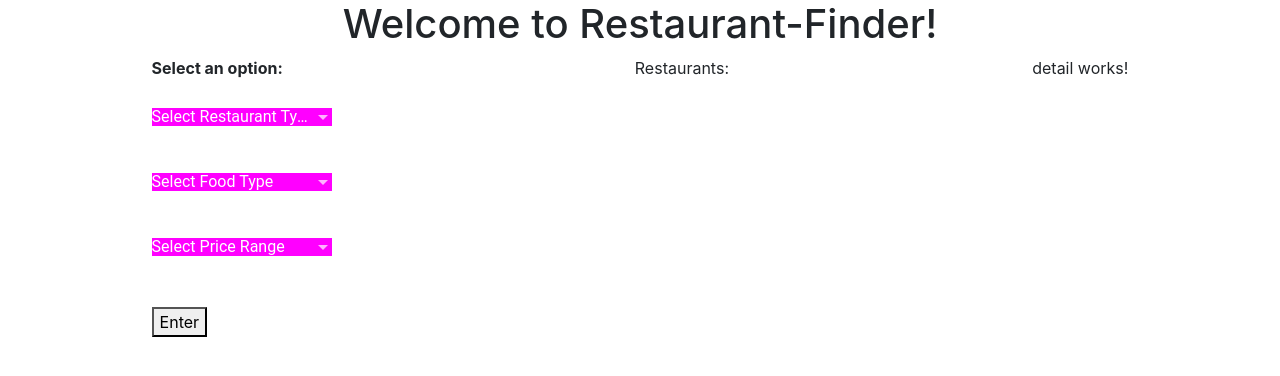
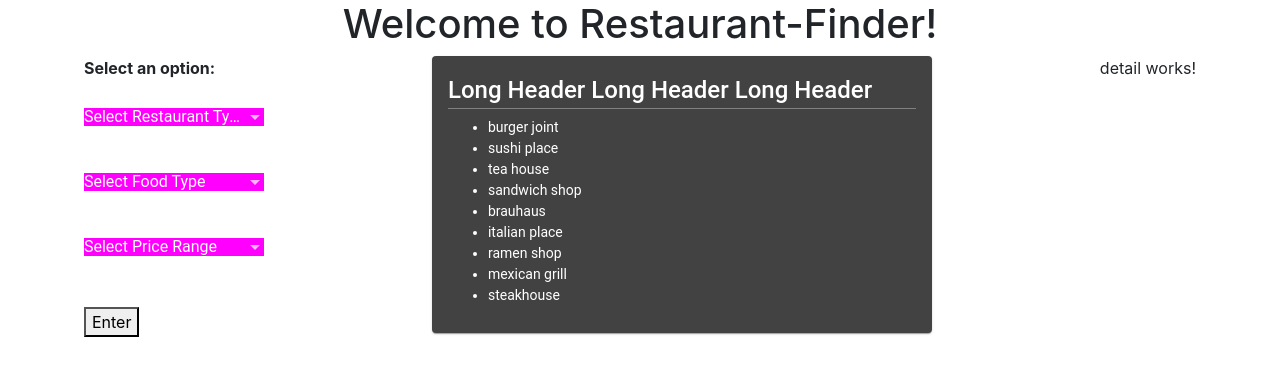
Before and after one commit to benjaminalbertson/Restaurant-Finder, an Angular app in the folder Restaurant-Finder/: page / in a window 1280 px wide. Shown: the top 376 px of the page. Built offline with nearby package versions, Linux system fonts and the light colour scheme.

Commit message:
Added basic list functionality and added several mock items to the mock dataset

```diff
--- a/Restaurant-Finder/src/app/app.module.ts
+++ b/Restaurant-Finder/src/app/app.module.ts
@@ -3,6 +3,7 @@ import { NgModule } from '@angular/core';
 import {MatSelectModule} from '@angular/material/select';
 import {BrowserAnimationsModule} from '@angular/platform-browser/animations';
 import { FormsModule } from '@angular/forms';
+import {MatCardModule} from '@angular/material/card';
 
 
 import { AppComponent } from './app.component';
@@ -21,7 +22,8 @@ import { DetailComponent } from './detail/detail.component';
     BrowserModule,
     MatSelectModule,
     BrowserAnimationsModule,
-    FormsModule
+    FormsModule,
+    MatCardModule
   ],
   providers: [],
   bootstrap: [AppComponent]
--- a/Restaurant-Finder/src/app/list/list.component.html
+++ b/Restaurant-Finder/src/app/list/list.component.html
@@ -1,2 +1,11 @@
-<p>Restaurants:</p>
-<br>
+<mat-card style="width: 500px">
+        <mat-card-title style="border-bottom: 1px solid grey">
+            <span class="md-title">Long Header Long Header Long Header </span>
+        </mat-card-title>
+        <mat-card-content style="height: 200px; overflow-y: auto" >
+          <ul>
+            <li *ngFor="let restaurant of restaurants">{{restaurant.description}}</li>
+          </ul>
+
+        </mat-card-content>
+      </mat-card>
--- a/Restaurant-Finder/src/app/list/list.component.ts
+++ b/Restaurant-Finder/src/app/list/list.component.ts
@@ -1,4 +1,6 @@
 import { Component, OnInit } from '@angular/core';
+import { RestaurantService } from '../restaurant.service'
+import { Restaurant } from '../restaurant'
 
 @Component({
   selector: 'app-list',
@@ -7,9 +9,15 @@ import { Component, OnInit } from '@angular/core';
 })
 export class ListComponent implements OnInit {
 
-  constructor() { }
+  constructor(private resService: RestaurantService) { }
 
+  restaurants: Restaurant[];
   ngOnInit() {
+    this.getRestaurants();
   }
 
+getRestaurants(): /*Restaurant[]*/void{
+  this.restaurants = this.resService.getRestaurants();
+  //return this.restaurants;
 }
+}
--- a/Restaurant-Finder/src/app/mock-restaurants.ts
+++ b/Restaurant-Finder/src/app/mock-restaurants.ts
@@ -2,4 +2,12 @@ import { Restaurant } from './restaurant';
 
 export const RESTAURANTS: Restaurant[] = [
     {id: 1, address: "11 main", description: "burger joint", restaurantLink: "", restaurantType: "Fast Food", foodType: "American", priceRange: "Cheap", imageURL: "" },
+    {id: 2, address: "12 main", description: "sushi place", restaurantLink: "", restaurantType: "Sit Down", foodType: "Japanese", priceRange: "Cheap", imageURL: "" },
+    {id: 3, address: "13 main", description: "tea house", restaurantLink: "", restaurantType: "Sit Down", foodType: "English", priceRange: "Cheap", imageURL: "" },
+    {id: 4, address: "14 main", description: "sandwich shop", restaurantLink: "", restaurantType: "Fast Food", foodType: "American", priceRange: "Cheap", imageURL: "" },
+    {id: 5, address: "15 main", description: "brauhaus", restaurantLink: "", restaurantType: "Bar", foodType: "German", priceRange: "Cheap", imageURL: "" },
+    {id: 6, address: "16 main", description: "italian place", restaurantLink: "", restaurantType: "Sit Down", foodType: "Italian", priceRange: "Cheap", imageURL: "" },
+    {id: 7, address: "17 main", description: "ramen shop", restaurantLink: "", restaurantType: "Fast Food", foodType: "American", priceRange: "Cheap", imageURL: "" },
+    {id: 8, address: "18 main", description: "mexican grill", restaurantLink: "", restaurantType: "Sit Down", foodType: "Mexican", priceRange: "Midrange", imageURL: "" },
+    {id: 9, address: "19 main", description: "steakhouse", restaurantLink: "", restaurantType: "Sit Down", foodType: "American", priceRange: "Expensive", imageURL: "" },
 ];
```
